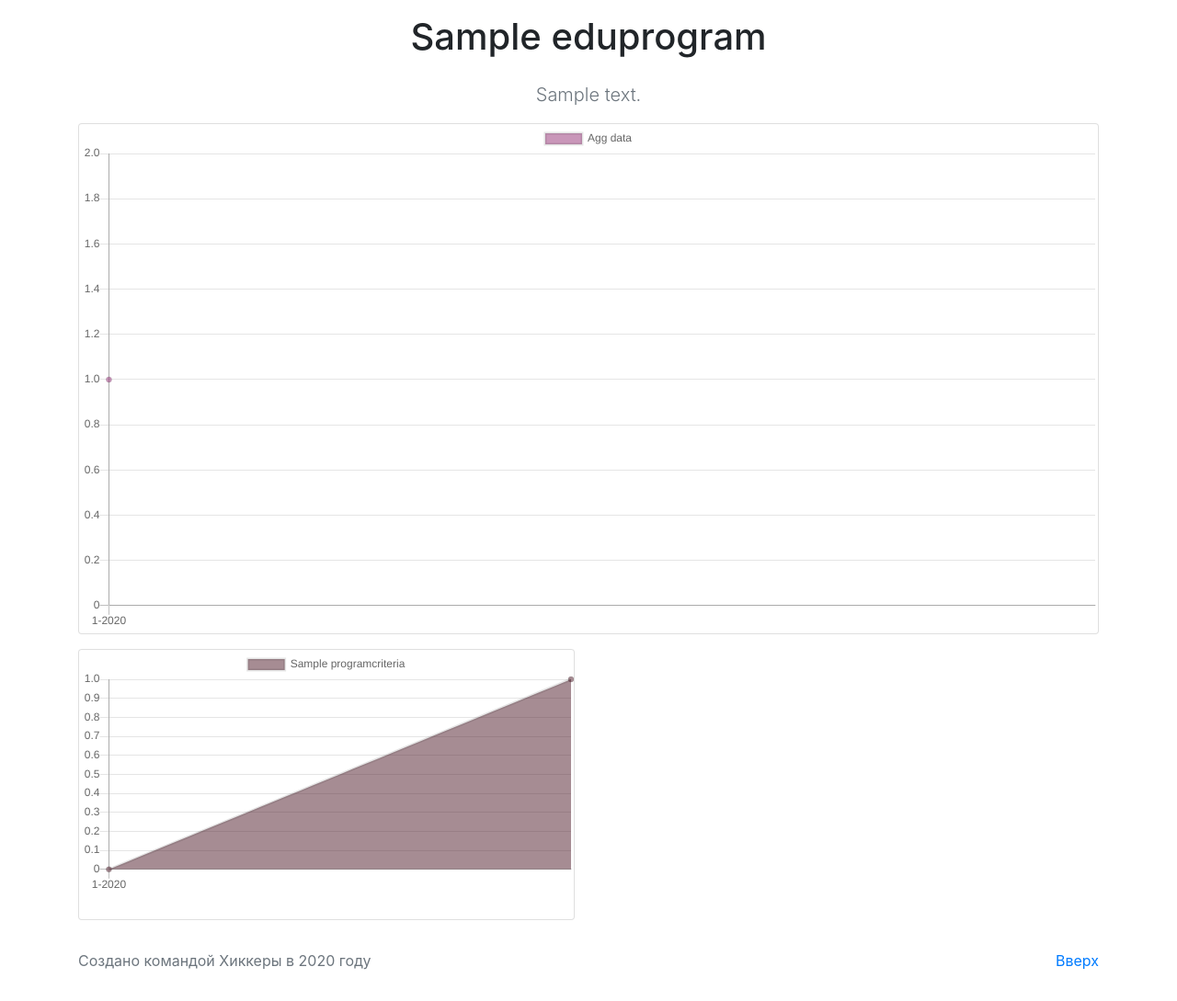
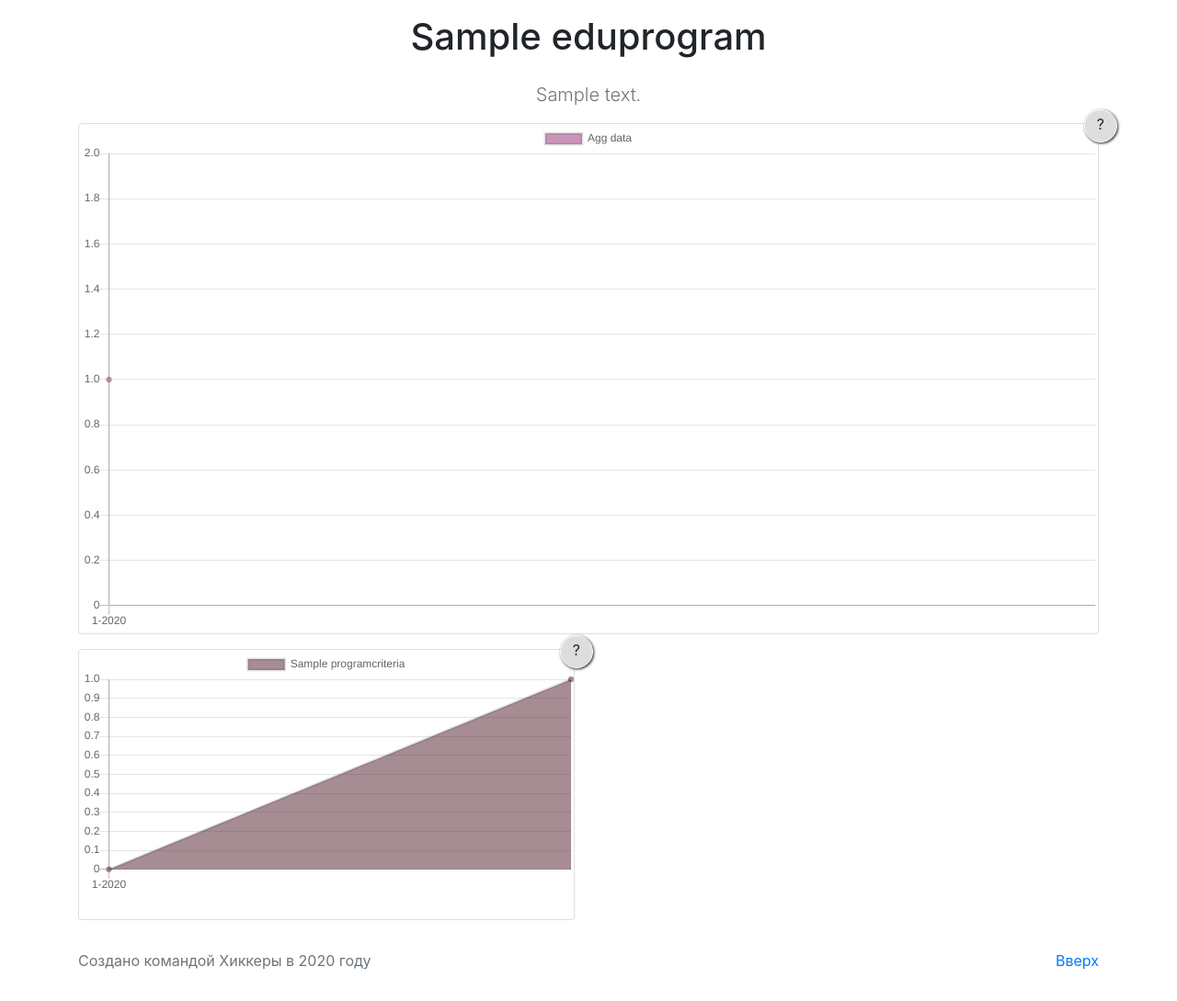
Before and after one commit to pansershrek/EduHack, a Django app: page /program/1 in a window 1280 px wide. Shown: the part 56-1145 px from the top of the page at 92% size. Run offline with Django 3.2, Linux system fonts and the light colour scheme; tables that the repository leaves empty hold one stand-in row (values such as "Sample post"); parts of the project's set-up code (start-up, migrations or seed data) failed here and were passed over; some libraries are stand-ins or nearby versions.

Commit message:
suggests

```diff
--- a/django_main/static/css/style.css
+++ b/django_main/static/css/style.css
@@ -0,0 +1,32 @@
+.suggest-holder .suggest {
+    border: 1px solid white;
+    display: block;
+    position: absolute;
+    z-index: 1;
+    background: #ddd;
+    padding: 3px 13px;
+    height: 36px;
+    text-align: center;
+    border-radius: 50px;
+    right: -5px;
+    top: -15px;
+    cursor: help;
+    box-shadow: 1px 1px 3px;
+}
+
+.suggest-holder {
+    position:  relative;
+}
+
+.suggest-holder .suggest:hover::after {
+    content: attr(data-title); /* Выводим текст */
+    position: absolute; /* Абсолютное позиционирование */
+    left: 20%; top: 30%; /* Положение подсказки */
+    z-index: 1; /* Отображаем подсказку поверх других элементов */
+    background: rgba(255,255,230,0.9); /* Полупрозрачный цвет фона */
+    font-family: Arial, sans-serif; /* Гарнитура шрифта */
+    font-size: 11px; /* Размер текста подсказки */
+    padding: 5px 10px; /* Поля */
+    border: 1px solid #333; /* Параметры рамки */
+    white-space: pre;
+}
--- a/django_main/templates/base.html
+++ b/django_main/templates/base.html
@@ -15,6 +15,7 @@
 
     <!-- Bootstrap core CSS -->
     <link href="{% static 'css/bootstrap.min.css' %}" rel="stylesheet">
+    <link href="{% static 'css/style.css' %}" rel="stylesheet">
 
     <!-- Custom styles for this template -->
   </head>
--- a/django_main/templates/chart_slices.html
+++ b/django_main/templates/chart_slices.html
@@ -21,7 +21,11 @@
         <div class="container">
           <div class="row">
             {% for chart in criteria.charts %}
-            <div class="col-6">
+            <div class="col-6 suggest-holder">
+              <div class="suggest" data-title="# VirtualHost example:
+# Almost any Apache directive may go into a VirtualHost container.
+# The first VirtualHost section is used for all requests that do not
+# match a ##ServerName or ##ServerAlias in any <VirtualHost> block." >?</div>
               <div class="card box-shadow">
                 <canvas id="myChart{{chart.id}}"></canvas>
               </div>
--- a/django_main/templates/program.html
+++ b/django_main/templates/program.html
@@ -16,8 +16,9 @@
       <div class="album">
         <div class="container">
           <div class="row">
-            <div class="col-12">
-              <div class="card box-shadow">
+            <div class="col-12 suggest-holder">
+              <div class="suggest">?</div>
+              <div class="card box-shadow ">
                 <canvas id="mainChart"></canvas>
             <script>
             var ctx = document.getElementById('mainChart').getContext('2d');
@@ -31,7 +32,10 @@
           </div>
           <div class="row">
             {% for chart in program.charts %}
-            <div class="col-6 my-3 text-center" >
+            <div class="col-6 my-3 text-center suggest-holder" >              <div class="suggest" data-title="# VirtualHost example:
+# Almost any Apache directive may go into a VirtualHost container.
+# The first VirtualHost section is used for all requests that do not
+# match a ##ServerName or ##ServerAlias in any <VirtualHost> block." >?</div>
               <div class="card box-shadow">
                 <canvas id="myChart{{chart.id}}"></canvas>
                 <br>
```
